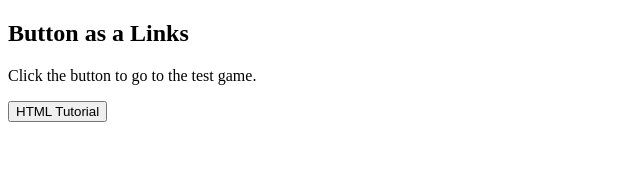
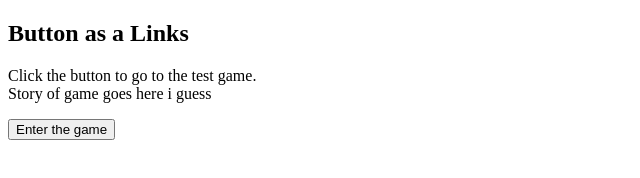
Before and after one commit to hurbh/HasnatsSchoolStuff, a plain HTML site: page game/Index.html in a window 1280 px wide. Shown: the whole page, without its empty margins (0-640 px from the left). Drawn offline with Linux system fonts and the light colour scheme.

Commit message:
update game that does nothing

```diff
--- a/game/Index.html
+++ b/game/Index.html
@@ -4,9 +4,9 @@
 
 <h2>Button as a Links</h2>
 
-<p>Click the button to go to the test game.</p>
+<p>Click the button to go to the test game.<br> Story of game goes here i guess</p>
 
-<button onclick="document.location='start.html'">HTML Tutorial</button>
+<button onclick="document.location='start.html'">Enter the game</button>
 
 </body>
 </html>
```
